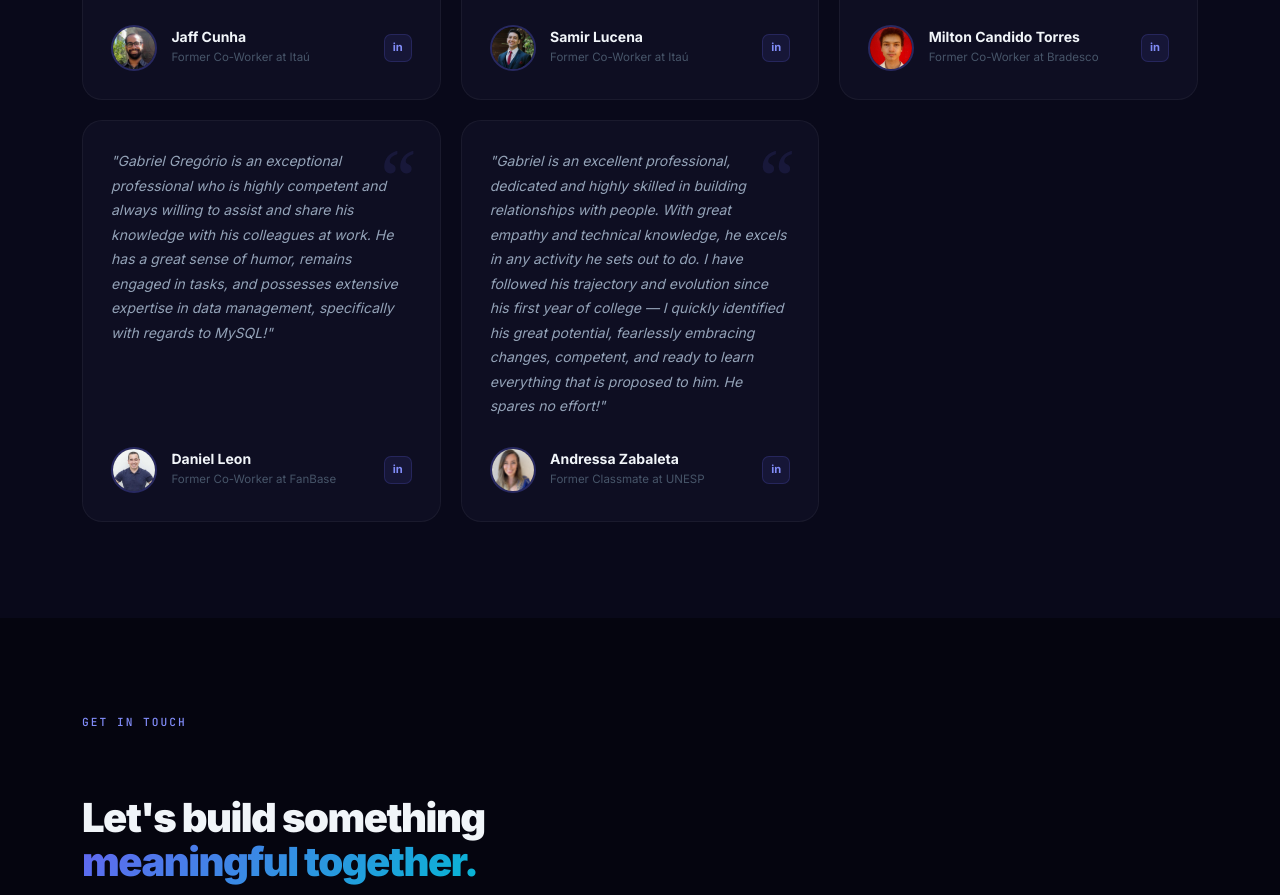
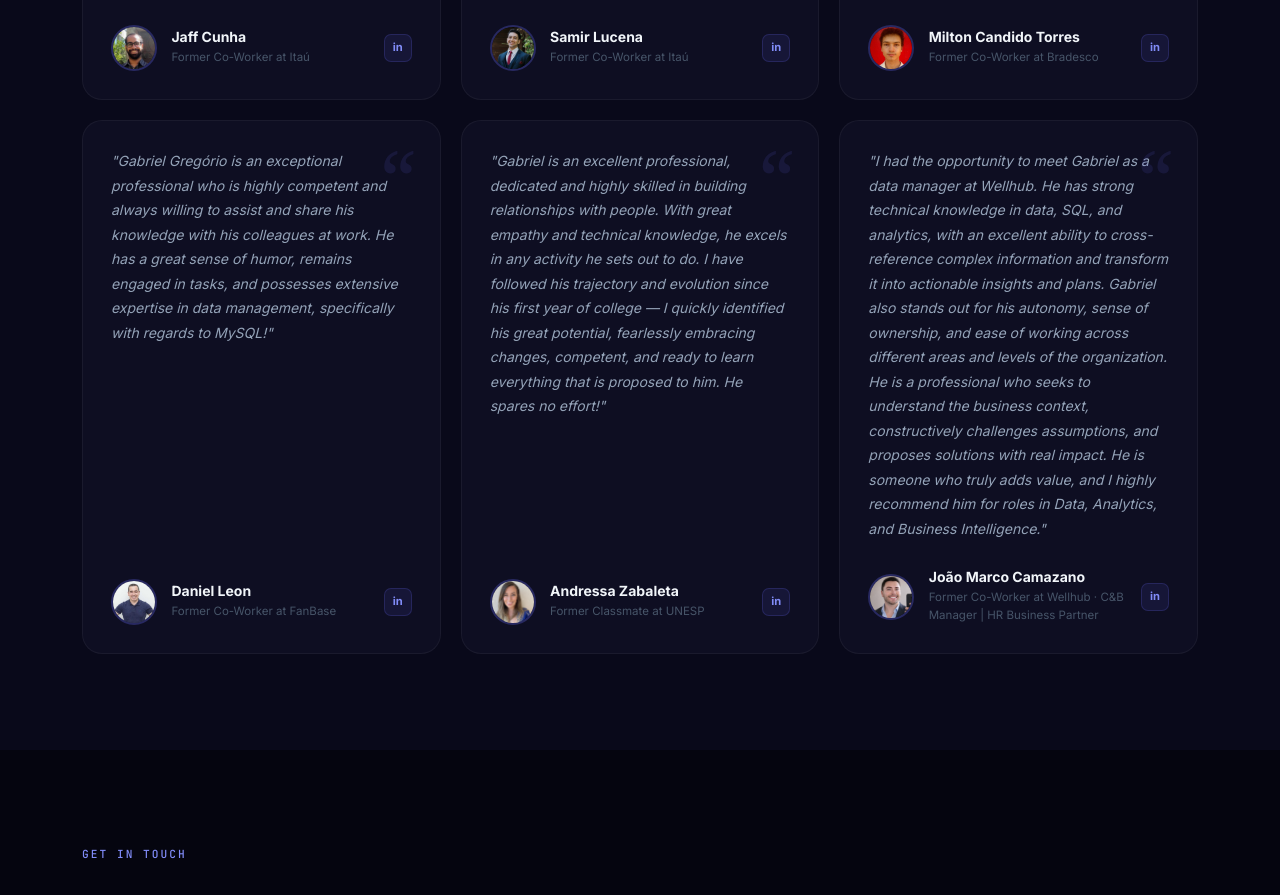
Before and after one commit to gabrielgregoriogithub/Professional_Profile, a plain HTML site: page index.html in a window 1280 px wide. Shown: the part 6418-7313 px from the top of the page. Drawn offline with Linux system fonts and the light colour scheme.

Commit message:
Add files via upload

```diff
--- a/index.html
+++ b/index.html
@@ -213,6 +213,7 @@ section{padding:96px 0}
 .testi-quote{font-size:.875rem;color:var(--t2);line-height:1.75;font-style:italic;flex:1}
 .testi-author{display:flex;align-items:center;gap:.9rem;margin-top:.5rem}
 .testi-photo{width:46px;height:46px;border-radius:50%;object-fit:cover;border:2px solid rgba(99,102,241,.3);flex-shrink:0}
+.testi-avatar{width:46px;height:46px;border-radius:50%;background:var(--grad);display:flex;align-items:center;justify-content:center;font-size:.8rem;font-weight:800;color:#fff;flex-shrink:0;letter-spacing:.5px}
 .testi-name{font-size:.875rem;font-weight:700;line-height:1.2}
 .testi-role{font-size:.72rem;color:var(--t3);margin-top:2px}
 .testi-li{margin-left:auto;width:28px;height:28px;border-radius:7px;background:rgba(99,102,241,.1);border:1px solid rgba(99,102,241,.2);display:flex;align-items:center;justify-content:center;color:var(--indigo2);text-decoration:none;font-size:.7rem;font-weight:700;flex-shrink:0;transition:all .2s}
@@ -671,6 +672,18 @@ footer span{color:var(--indigo2)}
         </div>
       </div>
 
+      <div class="testi-card reveal d3">
+        <p class="testi-quote">"I had the opportunity to meet Gabriel as a data manager at Wellhub. He has strong technical knowledge in data, SQL, and analytics, with an excellent ability to cross-reference complex information and transform it into actionable insights and plans. Gabriel also stands out for his autonomy, sense of ownership, and ease of working across different areas and levels of the organization. He is a professional who seeks to understand the business context, constructively challenges assumptions, and proposes solutions with real impact. He is someone who truly adds value, and I highly recommend him for roles in Data, Analytics, and Business Intelligence."</p>
+        <div class="testi-author">
+          <img class="testi-photo" src="images/testimonials/marco.jpg" alt="João Marco Camazano">
+          <div>
+            <div class="testi-name">João Marco Camazano</div>
+            <div class="testi-role">Former Co-Worker at Wellhub · C&amp;B Manager | HR Business Partner</div>
+          </div>
+          <a href="https://www.linkedin.com/in/joao-camazano/" target="_blank" rel="noopener" class="testi-li">in</a>
+        </div>
+      </div>
+
     </div>
   </div>
 </section>
```
Also changed, not shown: images/testimonials/marco.jpg (added).
